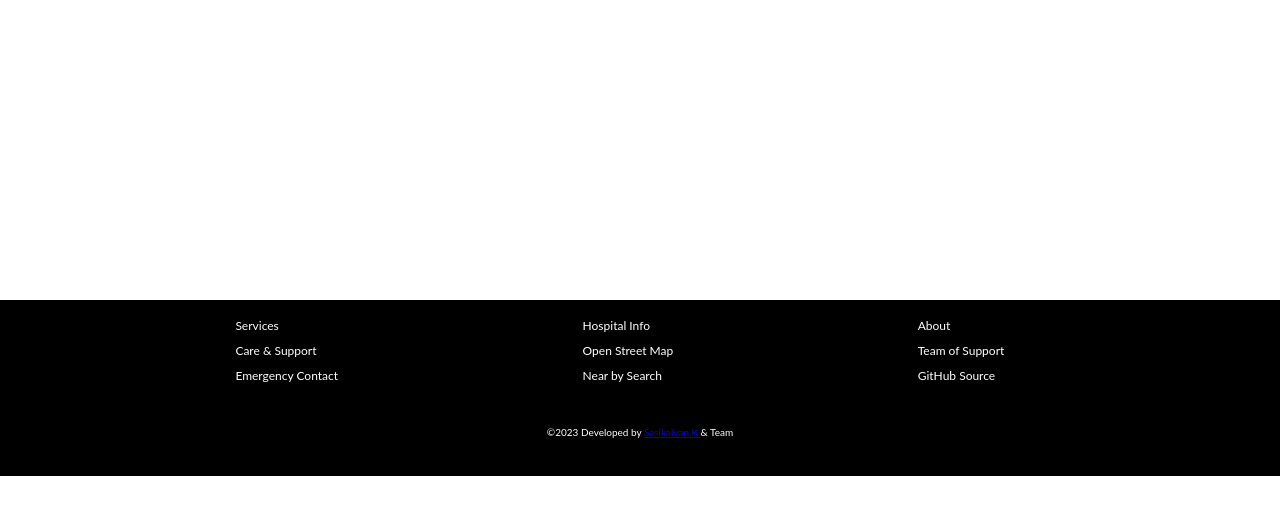
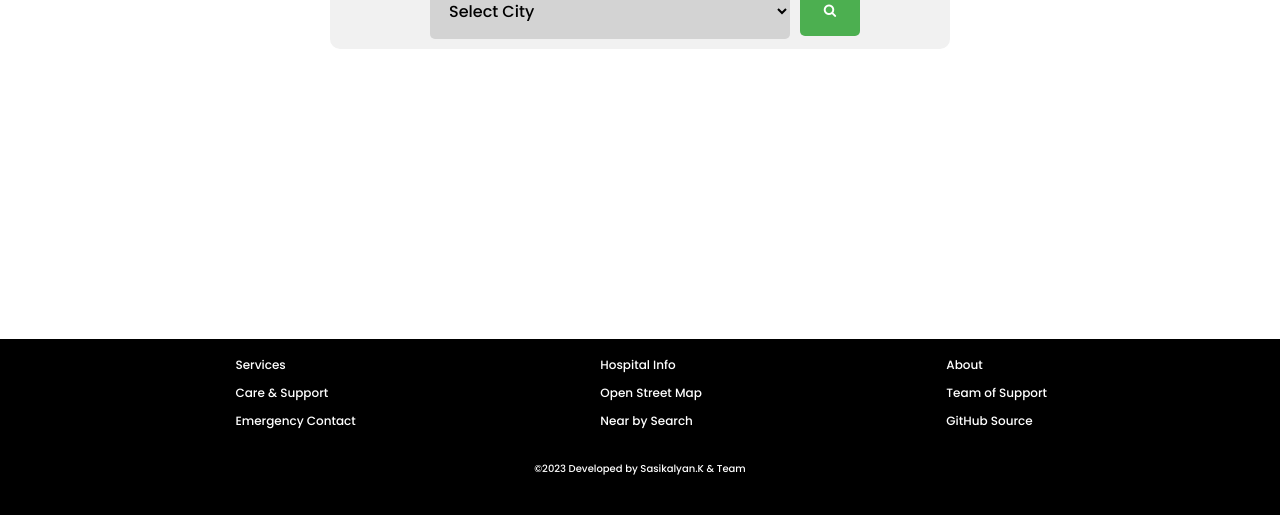
Before and after one commit to KanakamSasikalyan/hospital-finder, a plain HTML site: page index.html in a window 1280 px wide. Shown: the part 311-826 px from the top of the page. Before the commit the page ends 800 px from the top, so only its background shows below. Drawn offline with Linux system fonts and the light colour scheme.

Commit message:
Update style.css

```diff
--- a/style.css
+++ b/style.css
@@ -1,8 +1,8 @@
 *{
     margin: 0;
     padding: 0;
-/*    font-family: 'Poppins', sans-serif;*/
-    font-family: Lato, sans-serif;
+font-family: 'Poppins', sans-serif;
+/*    font-family: Lato, sans-serif; */
 }
 
 .nav-bar{
@@ -27,9 +27,15 @@
     color: #fff;
 }
 
+.nav-bar ul li a:hover{
+    color: #000000;
+    transition: 0.5s;
+
+}
+
 .search-box{
     height: 58vh;
-    margin-top: 4%;
+    margin-top: 7%;
     text-align: center;
 }
 
@@ -141,8 +147,19 @@ form.example button {
 }
 
 .main-footer p{
-    margin-top: 3%;
+    margin-top: 2%;
     text-align: center;
     color: #fff;
     font-size: 10px;
 }
+
+.main-footer p a{
+    color: #fff;
+    text-decoration: none;
+}
+
+.main-footer p a:hover{
+    color: blue;
+    text-decoration: none;
+    transition: 0.5s;
+}
```
